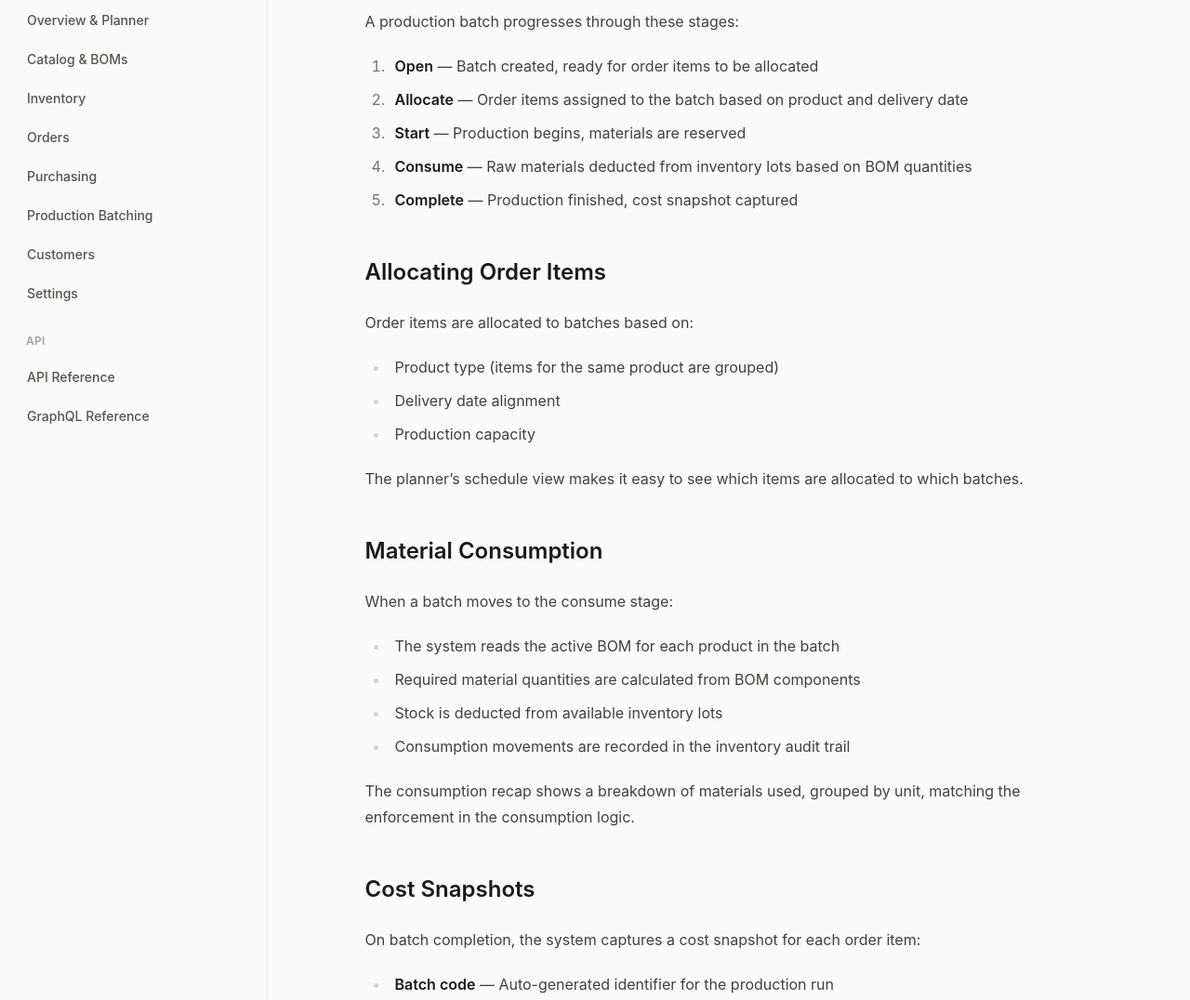
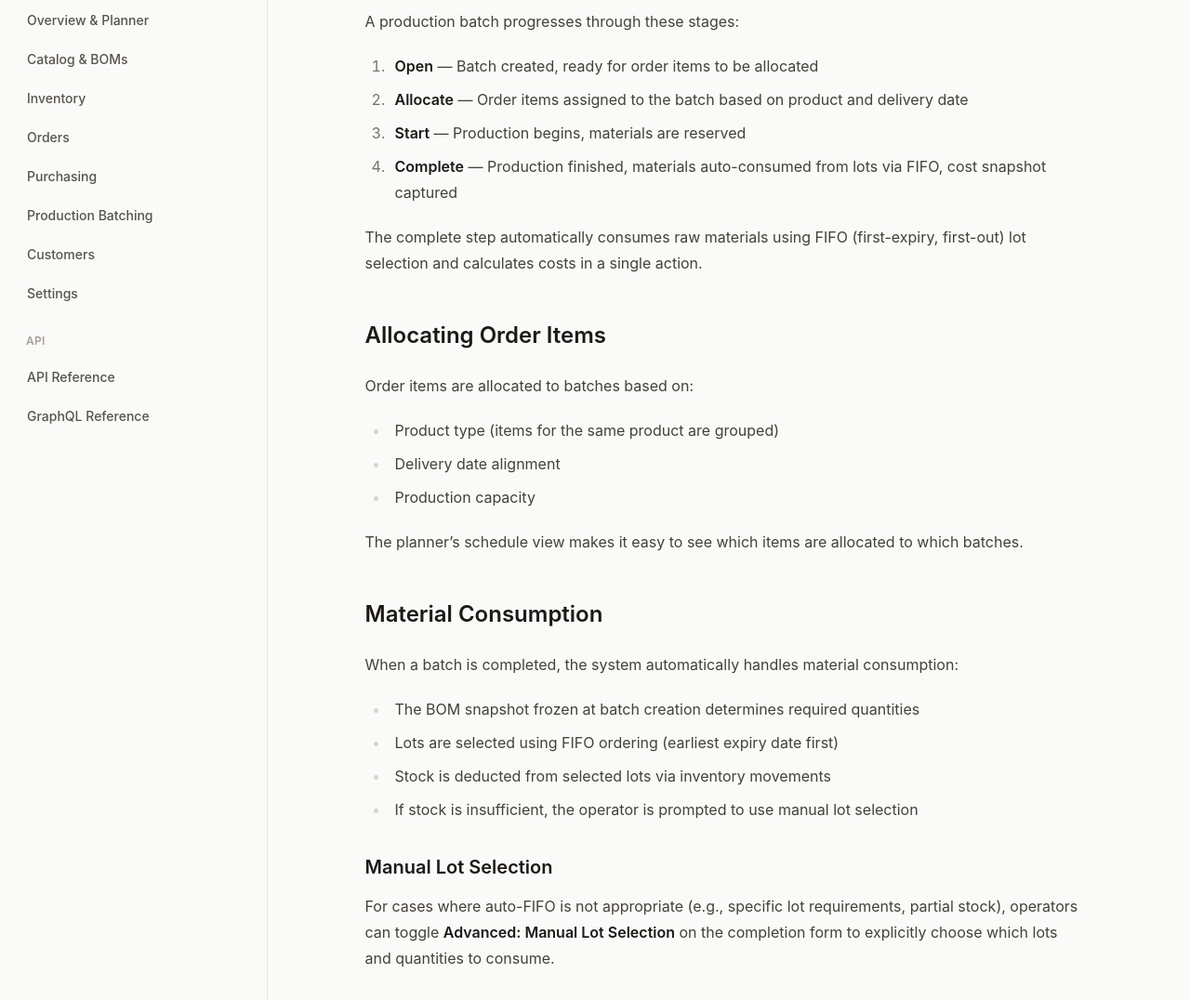
Before and after one commit to puemos/craftplan, an Astro site in the folder docs/: page /craftplan/docs/production-batching in a window 1280 px wide. Shown: the part 280-1356 px from the top of the page at 93% size. Built offline with nearby package versions, Linux system fonts and the light colour scheme; Astro itself is replaced by a stand-in of ours; a web font is replaced by a local one.

Commit message:
docs(batching): update production-batching workflow documentation
Reflect the merged consume+complete step with auto-FIFO lot selection
and document the manual lot selection option.

```diff
--- a/docs/src/pages/docs/production-batching.md
+++ b/docs/src/pages/docs/production-batching.md
@@ -1,7 +1,7 @@
 ---
 layout: ../../layouts/DocsLayout.astro
 title: Production Batching
-description: Batch workflow from allocation through consumption to completion with cost snapshots
+description: Batch workflow from allocation through completion with auto-FIFO consumption and cost snapshots
 ---
 
 Production batching groups order items into efficient production runs with full material tracking and cost accounting.
@@ -13,8 +13,9 @@ A production batch progresses through these stages:
 1. **Open** — Batch created, ready for order items to be allocated
 2. **Allocate** — Order items assigned to the batch based on product and delivery date
 3. **Start** — Production begins, materials are reserved
-4. **Consume** — Raw materials deducted from inventory lots based on BOM quantities
-5. **Complete** — Production finished, cost snapshot captured
+4. **Complete** — Production finished, materials auto-consumed from lots via FIFO, cost snapshot captured
+
+The complete step automatically consumes raw materials using FIFO (first-expiry, first-out) lot selection and calculates costs in a single action.
 
 ## Allocating Order Items
 
@@ -28,14 +29,16 @@ The planner's schedule view makes it easy to see which items are allocated to wh
 
 ## Material Consumption
 
-When a batch moves to the consume stage:
+When a batch is completed, the system automatically handles material consumption:
 
-- The system reads the active BOM for each product in the batch
-- Required material quantities are calculated from BOM components
-- Stock is deducted from available inventory lots
-- Consumption movements are recorded in the inventory audit trail
+- The BOM snapshot frozen at batch creation determines required quantities
+- Lots are selected using FIFO ordering (earliest expiry date first)
+- Stock is deducted from selected lots via inventory movements
+- If stock is insufficient, the operator is prompted to use manual lot selection
 
-The consumption recap shows a breakdown of materials used, grouped by unit, matching the enforcement in the consumption logic.
+### Manual Lot Selection
+
+For cases where auto-FIFO is not appropriate (e.g., specific lot requirements, partial stock), operators can toggle **Advanced: Manual Lot Selection** on the completion form to explicitly choose which lots and quantities to consume.
 
 ## Cost Snapshots
 
@@ -51,7 +54,7 @@ These snapshots are persisted on the order items and power the **Completion Snap
 
 ## BOM Snapshots
 
-The batch locks in the BOM version that was active at the time of completion. This means:
+The batch locks in the BOM version that was active at the time of creation. This means:
 
 - Historical batches always reflect the costs that were current when production ran
 - Updating a BOM does not retroactively change completed batch costs
```
